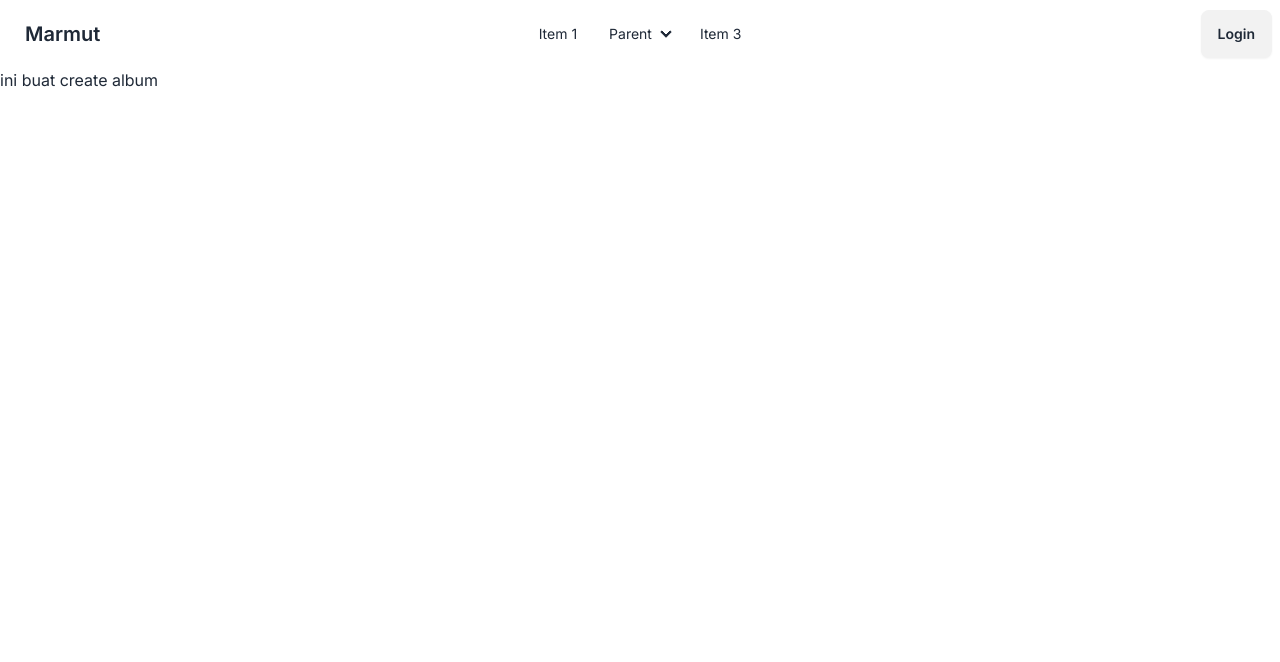
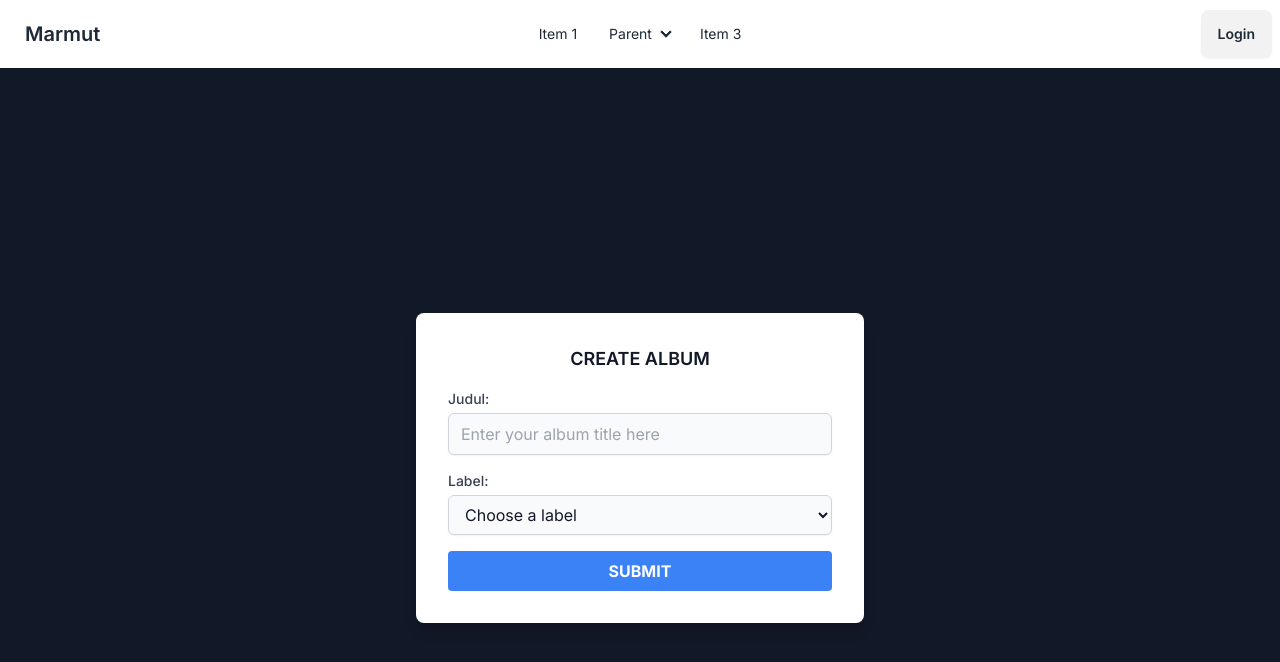
Before and after one commit to juankhusuma/marmut, a Next.js app: page /create-album in a window 1280 px wide. Shown: the top 662 px of the page. Built offline with nearby package versions, Linux system fonts and the light colour scheme.

Commit message:
Implement Create Album FE

```diff
--- a/src/app/create-album/page.tsx
+++ b/src/app/create-album/page.tsx
@@ -1,5 +1,42 @@
-export default function CreateAlbum(){
+import React from 'react';
+
+export default function CreateAlbum() {
     return (
-        <h1>ini buat create album</h1>
-    )
+        <div className="flex items-center justify-center min-h-screen bg-gray-900">
+            <div className="bg-white p-8 rounded-lg shadow-lg text-gray-900 max-w-md w-full">
+                <h3 className="text-lg font-semibold text-center mb-4">CREATE ALBUM</h3>
+                <form>
+                    <div className="mb-4">
+                        <label htmlFor="title" className="block text-sm font-medium text-gray-700">Judul:</label>
+                        <input
+                            type="text"
+                            id="title"
+                            name="title"
+                            placeholder="Enter your album title here"
+                            className="mt-1 block w-full px-3 py-2 bg-gray-50 border border-gray-300 rounded-md shadow-sm focus:outline-none focus:ring-blue-500 focus:border-blue-500"
+                        />
+                    </div>
+                    <div className="mb-4">
+                        <label htmlFor="label" className="block text-sm font-medium text-gray-700">Label:</label>
+                        <select
+                            id="label"
+                            name="label"
+                            className="mt-1 block w-full pl-3 pr-10 py-2 text-base border border-gray-300 bg-gray-50 rounded-md shadow-sm focus:outline-none focus:ring-blue-500 focus:border-blue-500"
+                        >
+                            <option>Choose a label</option>
+                            <option value="label1">Label 1</option>
+                            <option value="label2">Label 2</option>
+                            <option value="label3">Label 3</option>
+                        </select>
+                    </div>
+                    <button
+                        type="submit"
+                        className="w-full bg-blue-500 hover:bg-blue-700 text-white font-bold py-2 px-4 rounded focus:outline-none focus:shadow-outline"
+                    >
+                        SUBMIT
+                    </button>
+                </form>
+            </div>
+        </div>
+    );
 }
--- a/src/app/downloaded-songs/page.tsx
+++ b/src/app/downloaded-songs/page.tsx
@@ -75,7 +75,7 @@ export default function DownloadedSongs() {
                                   <td className="px-6 py-4 whitespace-nowrap">
                                     27/02/2024
                                   </td>
-                                  <td className="px-6 py-4 whitespace-nowrap text-right text-sm font-medium">
+                                  <td className="px-6 py-2 whitespace-nowrap text-right text-sm font-medium">
                                   <Link href="/album-song/user/albumdetails">
                                     <button className="bg-transparent hover:bg-green-500 text-green-700 font-semibold hover:text-white py-2 px-4 border border-green-500 hover:border-transparent rounded mr-2">
                                       Lihat
```
